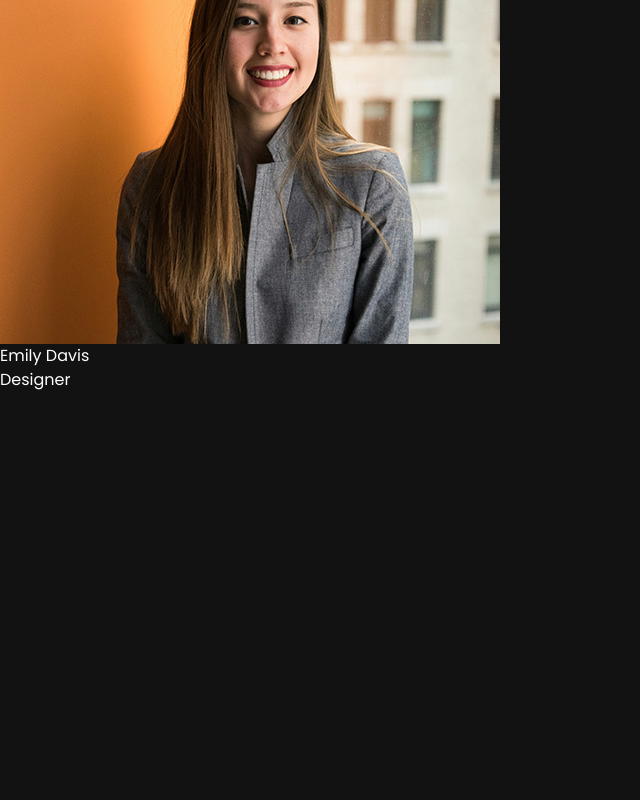
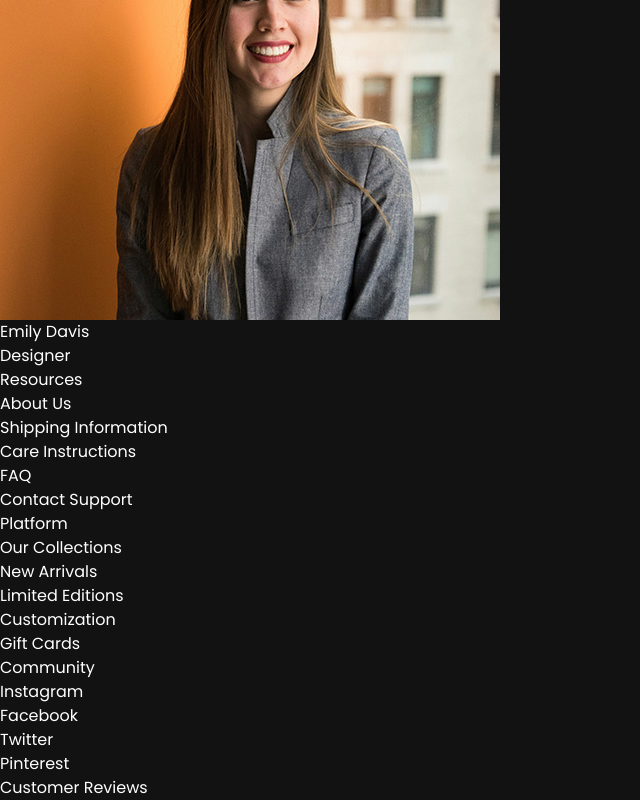
Before and after one commit to owostline/Purrkeys, a React (Vite) app: page / in a window 1280 px wide. Shown: the part 6265-7065 px from the top of the page, without its empty margins (0-640 px from the left). Before the commit the page ends 6657 px from the top, so only its background shows below. Built offline with nearby package versions, Linux system fonts and the light colour scheme.

Commit message:
Finished Footer

```diff
--- a/src/App.jsx
+++ b/src/App.jsx
@@ -5,6 +5,7 @@
 import Products from './components/Products';
 import Pricing from './components/Pricing';
 import Testimonials from './components/Testimonials';
+import Footer from './components/Footer';
 
 
 const App = () => {
@@ -16,6 +17,7 @@
       <Products />
       <Pricing />
       <Testimonials />
+      <Footer />
     </>
   )
 }
--- /dev/null
+++ b/src/components/Footer.jsx
@@ -0,0 +1,45 @@
+import { resourcesLinks, platformLinks, communityLinks } from "../constants"
+const Footer = () => {
+  return (
+    <footer className="mt-20 border-t py-10 border-neutral-700">
+        <div className="grid grid-cols-1 lg:grid-cols-3 gap-4">
+            <div className="px-10">
+                <h3 className="text-md font-semibold mb-4">Resources</h3>
+                <ul className="space-y-2">
+                    {resourcesLinks.map((link, index)=>(
+                        <li key={index}>
+                            <a className="text-neutral-300 hover:text-white" href={link.href}>{link.text}</a>
+                        </li>
+                    ))}
+                </ul>
+            </div>
+
+            <div className="px-10">
+                <h3 className="text-md font-semibold mb-4">Platform</h3>
+                <ul className="space-y-2">
+                    {platformLinks.map((link, index)=>(
+                        <li key={index}>
+                            <a className="text-neutral-300 hover:text-white" href={link.href}>{link.text}</a>
+                        </li>
+                    ))}
+                </ul>
+            </div>
+
+            <div className="px-10">
+                <h3 className="text-md font-semibold mb-4">Community</h3>
+                <ul className="space-y-2">
+                    {communityLinks.map((link, index)=>(
+                        <li key={index}>
+                            <a className="text-neutral-300 hover:text-white" href={link.href}>{link.text}</a>
+                        </li>
+                    ))}
+                </ul>
+            </div>
+
+        </div>
+
+    </footer>
+  )
+}
+
+export default Footer
--- a/src/constants/index.jsx
+++ b/src/constants/index.jsx
@@ -42,7 +42,7 @@
     user: "Ronee Brown",
     company: "Mechanical Keyboard Enthusiast",
     image: user4,
-    text: "PurrKeys keycaps made my keyboard stand out! The adorable designs are unmatched, and the quality exceeded my expectations. I’m thrilled with my purchase!",
+    text: "PurrKeys keycaps made my keyboard stand out! The adorable designs are unmatched, and the quality exceeded my expectations.",
   },
   {
     user: "Michael Wilson",
@@ -155,25 +155,25 @@
 ];
 
 export const resourcesLinks = [
-  { href: "#", text: "Getting Started" },
-  { href: "#", text: "Documentation" },
-  { href: "#", text: "Tutorials" },
-  { href: "#", text: "API Reference" },
-  { href: "#", text: "Community Forums" },
+  { href: "#", text: "About Us" },
+  { href: "#", text: "Shipping Information" },
+  { href: "#", text: "Care Instructions" },
+  { href: "#", text: "FAQ" },
+  { href: "#", text: "Contact Support" },
 ];
 
 export const platformLinks = [
-  { href: "#", text: "Features" },
-  { href: "#", text: "Supported Devices" },
-  { href: "#", text: "System Requirements" },
-  { href: "#", text: "Downloads" },
-  { href: "#", text: "Release Notes" },
+  { href: "#", text: "Our Collections" },
+  { href: "#", text: "New Arrivals" },
+  { href: "#", text: "Limited Editions" },
+  { href: "#", text: "Customization" },
+  { href: "#", text: "Gift Cards" },
 ];
 
 export const communityLinks = [
-  { href: "#", text: "Events" },
-  { href: "#", text: "Meetups" },
-  { href: "#", text: "Conferences" },
-  { href: "#", text: "Hackathons" },
-  { href: "#", text: "Jobs" },
+  { href: "#", text: "Instagram" },
+  { href: "#", text: "Facebook" },
+  { href: "#", text: "Twitter" },
+  { href: "#", text: "Pinterest" },
+  { href: "#", text: "Customer Reviews" },
 ];
```
